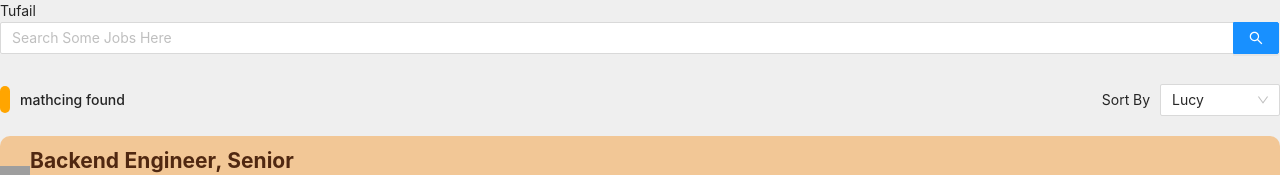
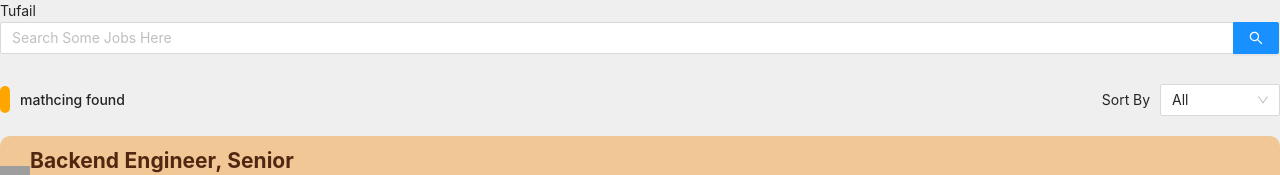
Before and after one commit to tufailmirr/jobsSearchTypscript, a React (Create React App) app: page / in a window 1280 px wide. Shown: the top 175 px of the page. Built offline with nearby package versions, Linux system fonts and the light colour scheme; grey boxes are pictures that could not be loaded.

Commit message:
add a reusable filter component

```diff
--- a/src/components/Ui/Filter.tsx
+++ b/src/components/Ui/Filter.tsx
@@ -6,18 +6,19 @@ const { Option } = Select;
 const Filter = ({
   value,
   onSelect,
+  options,
 }: {
   value?: string;
   onSelect: (text: string) => void;
+  options: { value: string; name: string }[];
 }): JSX.Element => {
   return (
-    <Select defaultValue="lucy" style={{ width: 120 }} onChange={onSelect}>
-      <Option value="jack">Jack</Option>
-      <Option value="lucy">Lucy</Option>
-      <Option value="disabled" disabled>
-        Disabled
-      </Option>
-      <Option value="Yiminghe">yiminghe</Option>
+    <Select defaultValue="" style={{ width: 120 }} onChange={onSelect}>
+      {options.map((item, index) => (
+        <Option key={index} value={item.value}>
+          {item.name}
+        </Option>
+      ))}
     </Select>
   );
 };
```
